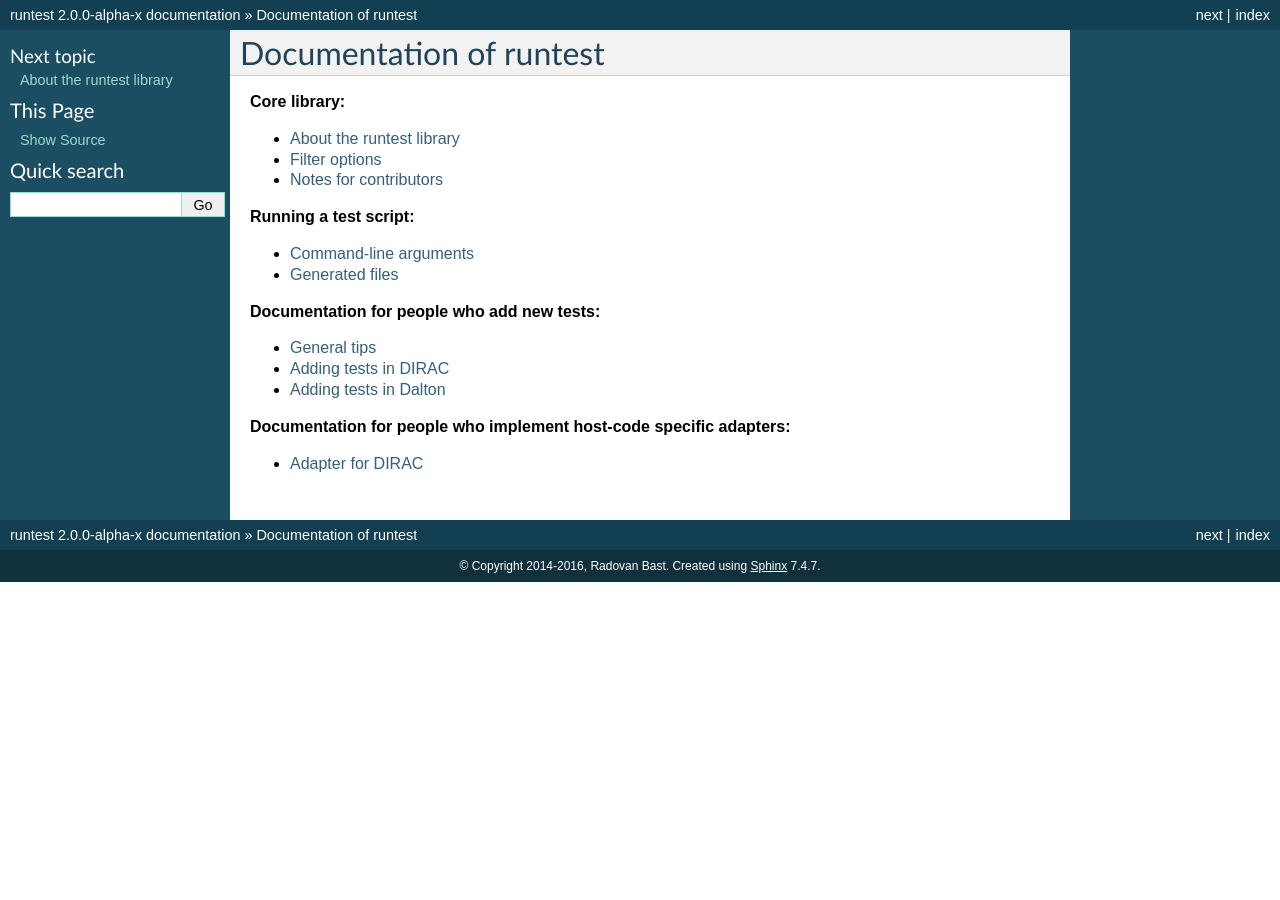
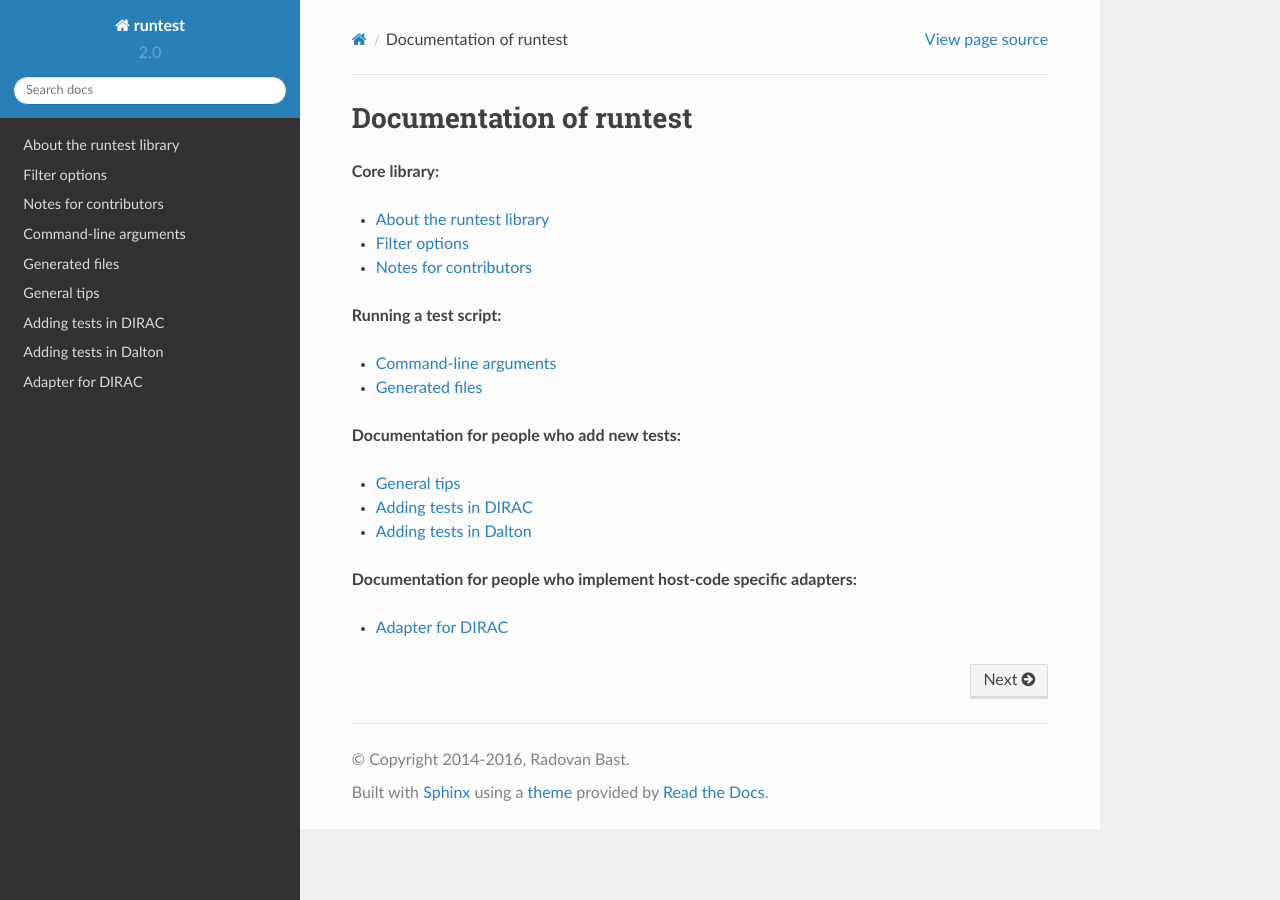
Before and after one commit to bast/runtest, a Sphinx documentation site: the page built from doc/index.rst, in a window 1280 px wide. Built offline with Sphinx 7.4.7 and the Read the Docs theme 2.0.0, drawn with Linux system fonts in a browser that asks for light colours.

Commit message:
use sphinx_rtd_theme

```diff
--- a/doc/conf.py
+++ b/doc/conf.py
@@ -111,7 +111,14 @@
 
 # The theme to use for HTML and HTML Help pages.  See the documentation for
 # a list of builtin themes.
-html_theme = 'default'
+#html_theme = 'default'
+
+# on_rtd is whether we are on readthedocs.org
+on_rtd = os.environ.get('READTHEDOCS', None) == 'True'
+if not on_rtd:  # only import and set the theme if we're building docs locally
+    import sphinx_rtd_theme
+    html_theme = 'sphinx_rtd_theme'
+    html_theme_path = [sphinx_rtd_theme.get_html_theme_path()]
 
 # Theme options are theme-specific and customize the look and feel of a theme
 # further.  For a list of options available for each theme, see the
```
